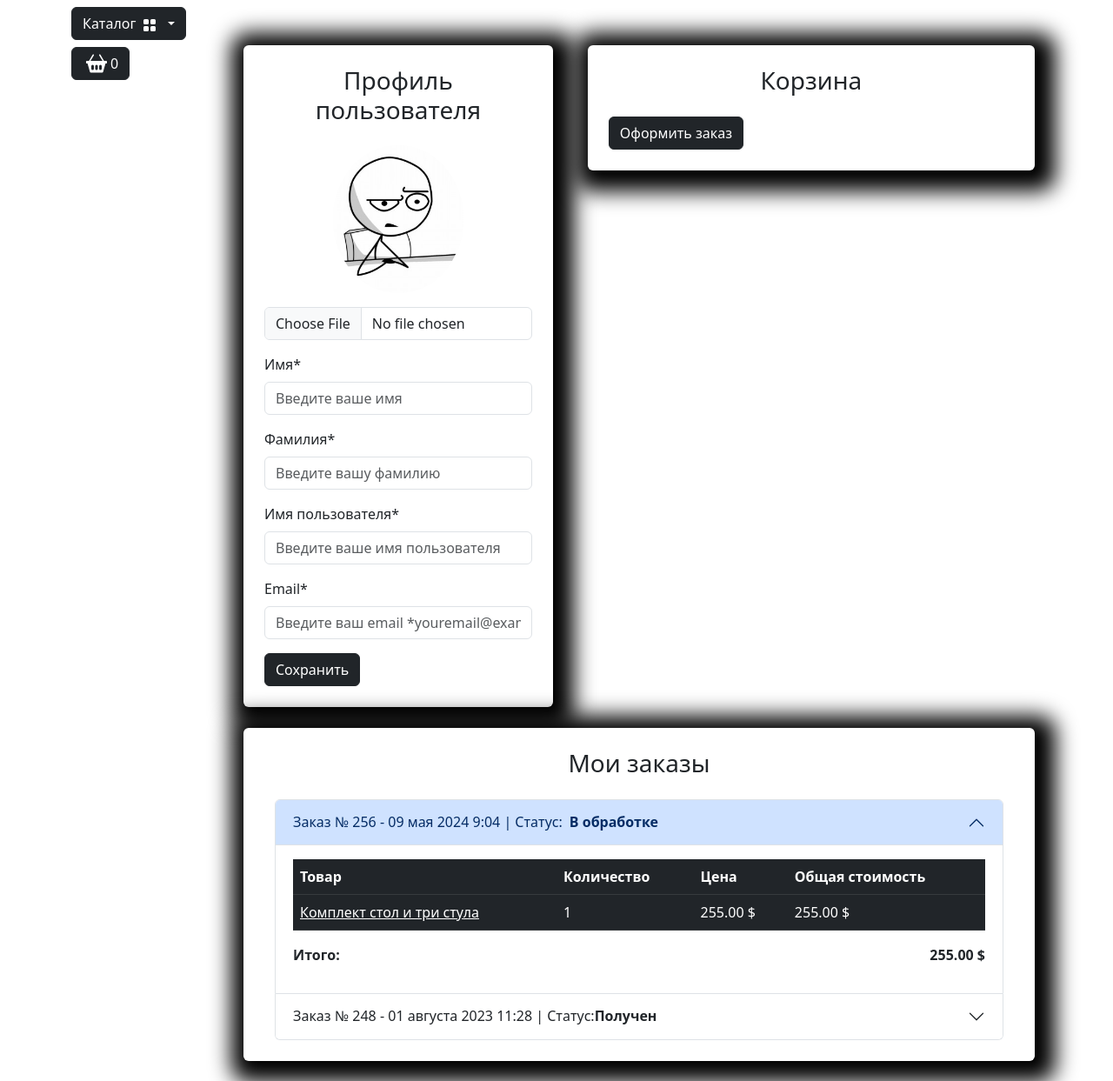
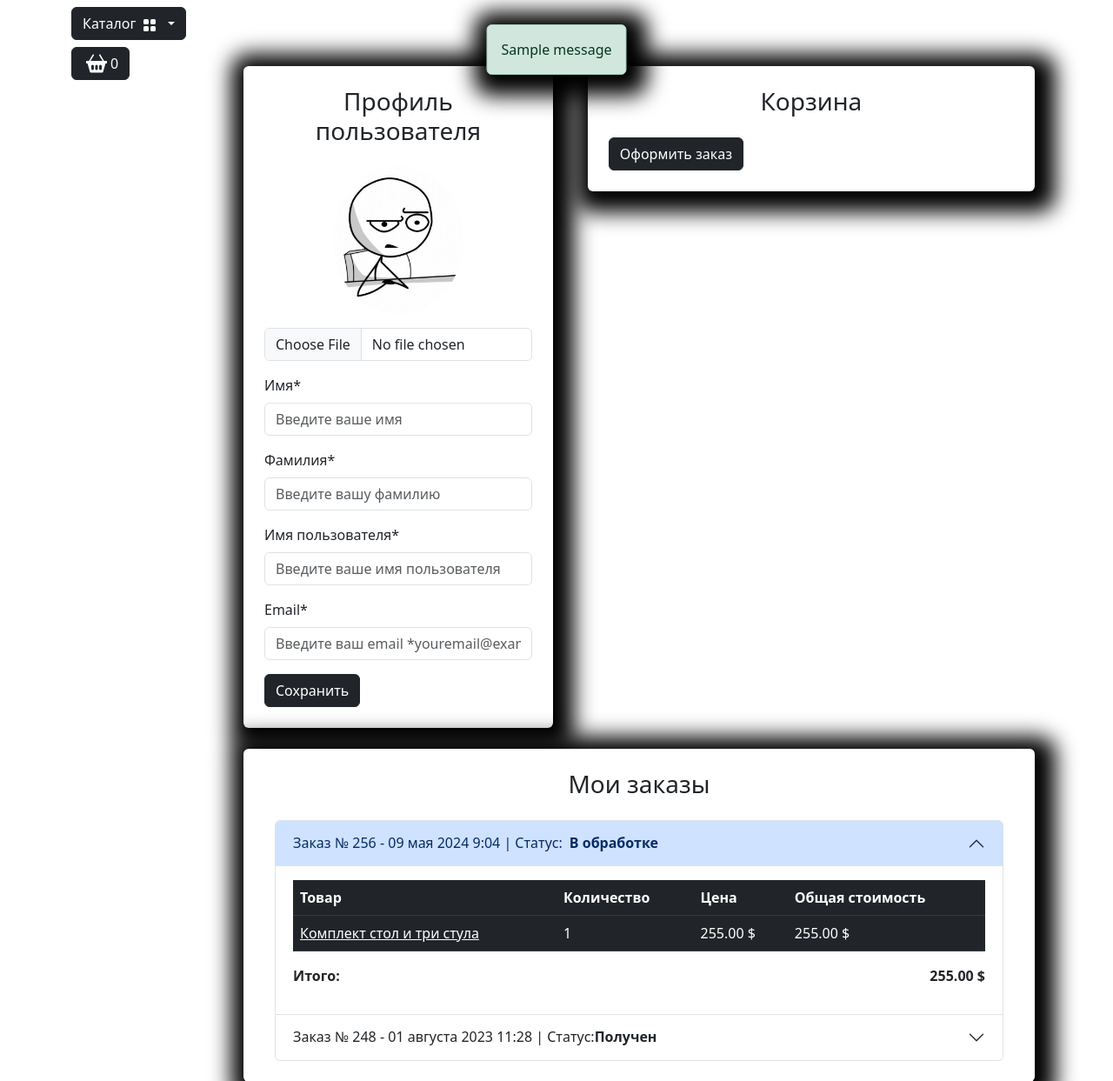
Before and after one commit to ZhakiyevaB/django_project, a Django app: template users/templates/users/profile.html in a window 1280 px wide. Shown: the part 56-1299 px from the top of the page at 87% size. Run offline with Django 4.2, Linux system fonts and the light colour scheme; data comes from the database, SQL or seed files in the repository; tables that the repository leaves empty hold one stand-in row (values such as "Sample post"); the template is opened without the code that fills it: values that come from a table or form of the project are taken from there, most other values are stand-ins (such as "Sample title", 1, 10 or a date in 2020); one stand-in notice (Sample message) is shown; parts of the project's set-up code (start-up, migrations or seed data) failed here and were passed over; some libraries are stand-ins or nearby versions.

Commit message:
Profile form, controller & notifications are ready

```diff
--- a/templates/includes/notifications.html
+++ b/templates/includes/notifications.html
@@ -13,3 +13,27 @@
     </div>
 </div>
 {% endif %}
+
+<div class="container mt-4">
+    <div class="row justify-content-center">
+        <div class="col-md-6">
+            {% if messages %}
+                {% for message in messages %}
+                    {% if message.tags == 'success' %}
+                    <div id="notification" class="position-fixed start-50 translate-middle-x z-3 alert alert-success fade show custom-shadow" role="alert">
+                        {{ message }}
+                    </div>
+                    {% endif %}
+                    {% if message.tags == 'warning' %}
+                    <div id="notification" class="position-fixed start-50 translate-middle-x z-3 alert alert-danger fade show custom-shadow" role="alert">
+                        {{ message }}
+                    </div>
+                    {% endif %}
+                {% endfor %}
+            {% else %}
+            <div id="jq-notification" class="position-fixed start-50 translate-middle-x z-3 alert alert-success fade show custom-shadow" style="display: none;" role="alert">
+            </div>
+            {% endif %}
+        </div>
+    </div>
+</div>
--- a/users/forms.py
+++ b/users/forms.py
@@ -1,5 +1,5 @@
 from django import forms
-from django.contrib.auth.forms import AuthenticationForm, UserCreationForm
+from django.contrib.auth.forms import AuthenticationForm, UserCreationForm, UserChangeForm
 
 from users.models import User
 
@@ -35,23 +35,71 @@
             "password1",
             "password2",
         )
-"""     first_name = forms.CharField(
-        widget=forms.TextInput(
-            attrs={
-                  'class': 'form-control',
-                  'placeholder': 'text your firstname'}))
-    last_name = forms.CharField(
-        widget=forms.PasswordInput(
-            attrs={
+        first_name = forms.CharField(required=False)
+        last_name = forms.CharField()
+        username = forms.CharField()
+        email = forms.CharField()
+        password1 = forms.CharField()
+        password2 = forms.CharField()
+
+
+#    first_name = forms.CharField(
+#        widget=forms.TextInput(
+#            attrs={
+#                  'class': 'form-control',
+#                  'placeholder': 'text your firstname'}))
+#   last_name = forms.CharField(
+#       widget=forms.PasswordInput(
+#            attrs={
                   'class': 'form-control',
                   'placeholder': 'text your lastname'}))
-    username = forms.CharField(
-        widget=forms.TextInput(
-            attrs={
-                  'class': 'form-control',
-                  'placeholder': 'Text username'}))
-    email = forms.CharField(
-        widget=forms.TextInput(
-            attrs={
-                  'class': 'form-control',
-                  'placeholder': 'Text email'})) """
+#    username = forms.CharField(
+#        widget=forms.TextInput(
+#            attrs={
+#                  'class': 'form-control',
+#                  'placeholder': 'Text username'}))
+#    email = forms.CharField(
+#        widget=forms.TextInput(
+#            attrs={
+#                  'class': 'form-control',
+#                  'placeholder': 'Text email'}))
+
+class ProfileForm(UserChangeForm):
+    class Meta:
+        model = User
+        fields = (
+            "image",
+            "first_name",
+            "last_name",
+            "username",
+            "email",
+        )
+        first_name = forms.forms.CharField()
+        last_name = forms.forms.CharField()
+        username = forms.forms.CharField()
+        email = forms.forms.CharField()
+
+
+#    image = forms.ImageField(
+#        widget = forms.FileInput(attrs={"class": "form-control mt-3"}), required=False
+#    )
+#    first_name = forms.CharField(
+#        widget=forms.TextInput(
+#            attrs={
+#                  'class': 'form-control',
+#                  'placeholder': 'text your firstname'}))
+#    last_name = forms.CharField(
+#        widget=forms.PasswordInput(
+#            attrs={
+#                  'class': 'form-control',
+#                  'placeholder': 'text your lastname'}))
+#    username = forms.CharField(
+#        widget=forms.TextInput(
+#            attrs={
+#                  'class': 'form-control',
+#                  'placeholder': 'Text username'}))
+#    email = forms.CharField(
+#        widget=forms.TextInput(
+#            attrs={
+#                  'class': 'form-control',
+#                  'placeholder': 'Text email'}))
--- a/users/templates/users/profile.html
+++ b/users/templates/users/profile.html
@@ -10,35 +10,59 @@
             <div class="col-md-5">
                 <div class=" bg-white p-4 mb-4 mx-2 rounded custom-shadow">
                     <h3 class="text-center mb-4">Профиль пользователя</h3>
-                    <form>
+                    <form action="{% url " users:profile" %}" method="post" enctype="multipart/form-data">
+                        {% csrf_token %}
                         <div class="row">
                             <div class="col-md-12 mb-3 text-center">
-                                <img src="{% static "deps/images/baseavatar.jpg"%}"
+                                {% if user.image %}
+                                <img src="{{user.image.url }}"
+                                alt="Аватар пользователя" class="img-fluid rounded-circle"
+                                style="max-width: 150px;">
+                                {% else %}
+                                <img src="{% static "deps/images/baseavatar.jpg" %}"
                                     alt="Аватар пользователя" class="img-fluid rounded-circle"
                                     style="max-width: 150px;">
+                                {% endif %}
                                 <input type="file" class="form-control mt-3" id="avatar"
                                     accept="image/*">
+                                    {% if form.image.errors %}
+                                    <div class="alert alert-danger alert-dismissble fade show"> {{form.image.errors}} </div>
+                                    {% endif %}
+
                             </div>
                             <div class="col-md-12 mb-3">
-                                <label for="firstName" class="form-label">Имя*</label>
-                                <input type="text" class="form-control" id="firstName"
-                                    placeholder="Введите ваше имя" value="" required>
+                                <label for="id_first_name" class="form-label">Имя*</label>
+                                <input type="text" class="form-control" id="id_first_name"
+                                name = "id_first_name"
+                                    placeholder="Введите ваше имя"
+                                    value="{{ form.first_name.value}}" required>
+                                {% if form.fisrt_name.errors %}
+                                <div class="alert alert-danger alert-dismissble fade show"> {{form.first_name.errors}} </div>{% endif %}
                             </div>
                             <div class="col-md-12 mb-3">
-                                <label for="lastName" class="form-label">Фамилия*</label>
-                                <input type="text" class="form-control" id="lastName"
+                                <label for="id_last_name" class="form-label">Фамилия*</label>
+                                <input type="text" class="form-control" id="id_last_name"
+                                    name="last_name"
                                     placeholder="Введите вашу фамилию" value="" required>
+                                    {% if form.last_name.errors %}
+                                    <div class="alert alert-danger alert-dismissible fade show">{{form.last_name.errors}}</div>{% endif %}
                             </div>
                             <div class="col-md-12 mb-3">
-                                <label for="username" class="form-label">Имя пользователя*</label>
-                                <input type="text" class="form-control" id="username"
+                                <label for="id_username" class="form-label">Имя пользователя*</label>
+                                <input type="text" class="form-control" id="id_username"
+                                    name="username"
                                     placeholder="Введите ваше имя пользователя" value="" required>
+                                    {% if form.username.errors %}
+                                    <div class="alert alert-danger alert-dismissible fade show">{{form.username.errors}}</div>{% endif %}
                             </div>
                             <div class="col-md-12 mb-3">
-                                <label for="email" class="form-label">Email*</label>
-                                <input type="email" class="form-control" id="email"
+                                <label for="id_email" class="form-label">Email*</label>
+                                <input type="email" class="form-control" id="id_email"
+                                    name="email"
                                     placeholder="Введите ваш email *youremail@example.com" value=""
                                     required>
+                                    {% if form.email.errors %}
+                                    <div class="alert alert-danger alert-dismissible fade show">{{form.email.errors}}</div>{% endif %}
                             </div>
                         </div>
                         <button type="submit" class="btn btn-dark">Сохранить</button>
```
Also changed, not shown: users/views.py (+18 -4 lines).
